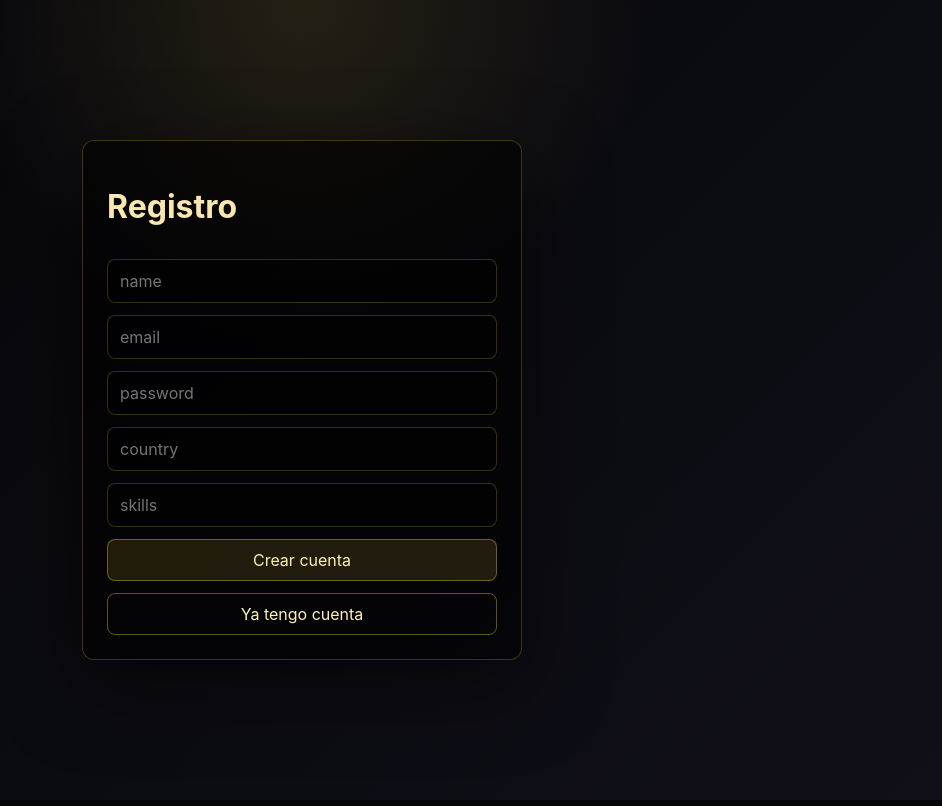
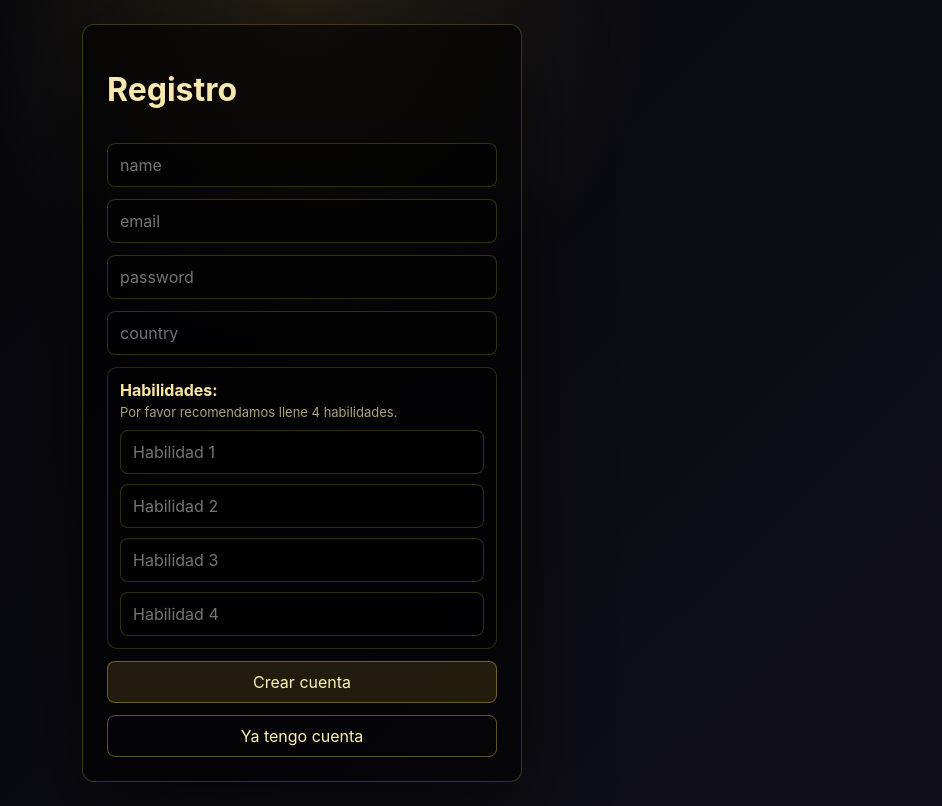
Before and after one commit to empireyoncar/Sistema-Educativo-Generacional, a React (Vite) app in the folder rpg-card-platform/frontend/: page / in a window 1280 px wide. Both pictures are taken after a click on the button "Crear cuenta". Shown: the whole page, without its empty margins (338-1280 px from the left). Built offline with nearby package versions, Linux system fonts and the light colour scheme; no server answers.

Commit message:
Collect four user skills at registration

```diff
--- a/rpg-card-platform/frontend/src/pages/RegisterPage.jsx
+++ b/rpg-card-platform/frontend/src/pages/RegisterPage.jsx
@@ -2,14 +2,14 @@ import { useState } from "react";
 import { authApi, setToken } from "../api.js";
 
 export function RegisterPage({ navigate }) {
-  const [form, setForm] = useState({ name: "", email: "", password: "", country: "", skills: "" });
+  const [form, setForm] = useState({ name: "", email: "", password: "", country: "", skills: ["", "", "", ""] });
   const [error, setError] = useState("");
 
   async function submit(event) {
     event.preventDefault();
     setError("");
     try {
-      const result = await authApi.register({ ...form, skills: form.skills.split(",").map((item) => item.trim()).filter(Boolean) });
+      const result = await authApi.register({ ...form, skills: form.skills.map((item) => item.trim()).filter(Boolean) });
       setToken(result.access_token);
       navigate("/home");
     } catch (err) {
@@ -21,9 +21,27 @@ export function RegisterPage({ navigate }) {
     <main className="auth-page">
       <form className="panel auth-form" onSubmit={submit}>
         <h1>Registro</h1>
-        {["name", "email", "password", "country", "skills"].map((field) => (
+        {["name", "email", "password", "country"].map((field) => (
           <input key={field} type={field === "password" ? "password" : "text"} placeholder={field} value={form[field]} onChange={(event) => setForm({ ...form, [field]: event.target.value })} />
         ))}
+        <div className="skills-registration-group">
+          <div>
+            <strong>Habilidades:</strong>
+            <p>Por favor recomendamos llene 4 habilidades.</p>
+          </div>
+          {form.skills.map((skill, index) => (
+            <input
+              key={index}
+              placeholder={`Habilidad ${index + 1}`}
+              value={skill}
+              onChange={(event) => {
+                const skills = [...form.skills];
+                skills[index] = event.target.value;
+                setForm({ ...form, skills });
+              }}
+            />
+          ))}
+        </div>
         {error && <p className="error">{error}</p>}
         <button>Crear cuenta</button>
         <button type="button" className="ghost" onClick={() => navigate("/login")}>Ya tengo cuenta</button>
--- a/rpg-card-platform/frontend/src/styles.css
+++ b/rpg-card-platform/frontend/src/styles.css
@@ -75,6 +75,26 @@ input {
   width: min(440px, 100%);
   display: grid;
   gap: 12px;
+}
+
+.skills-registration-group {
+  display: grid;
+  gap: 10px;
+  border: 1px solid rgba(212, 175, 55, 0.22);
+  border-radius: 10px;
+  background: rgba(0, 0, 0, 0.24);
+  padding: 12px;
+}
+
+.skills-registration-group strong {
+  display: block;
+  color: #ffe8a3;
+}
+
+.skills-registration-group p {
+  margin: 4px 0 0;
+  color: rgba(255, 239, 184, 0.68);
+  font-size: 13px;
 }
 
 .nav {
```
